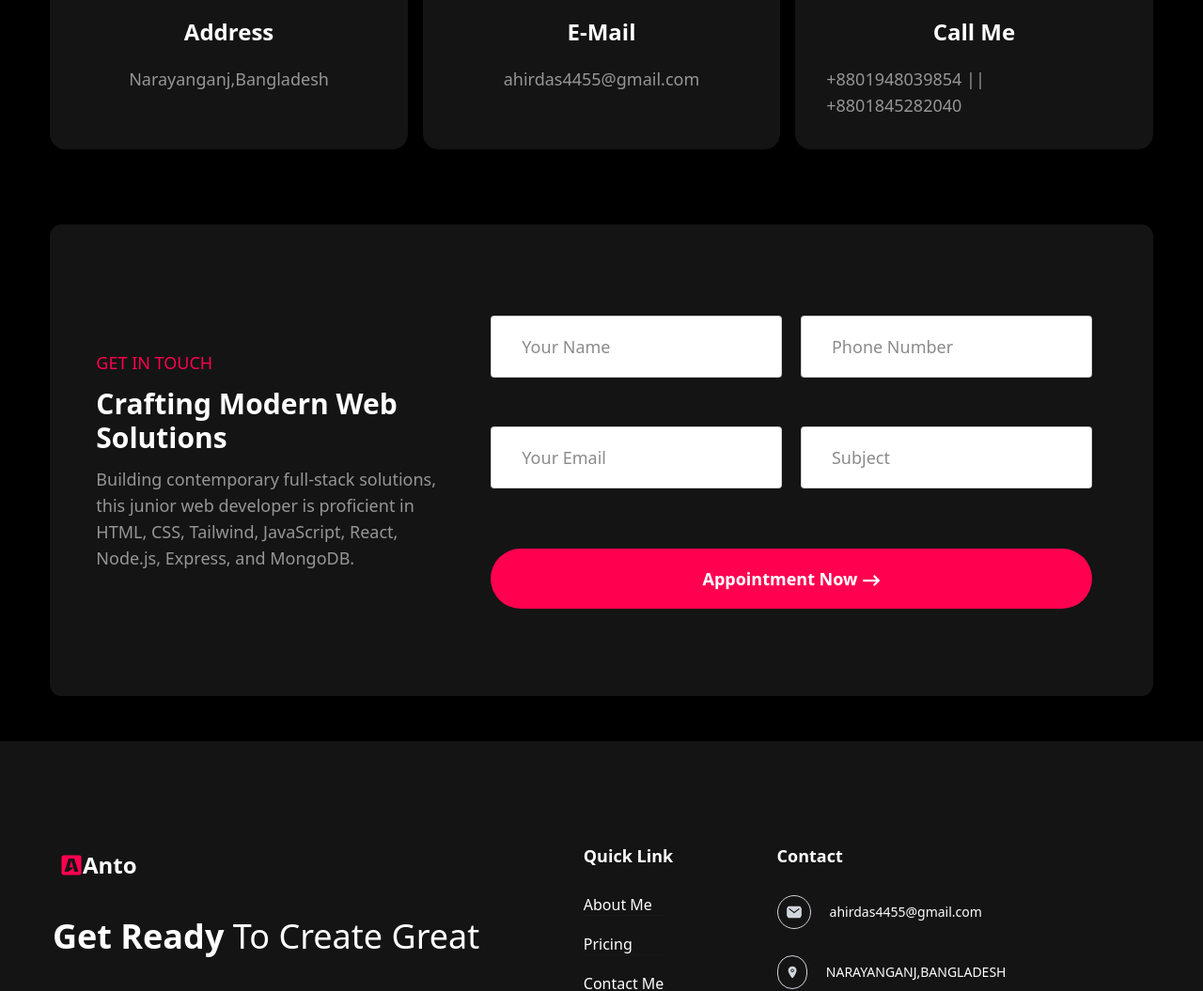
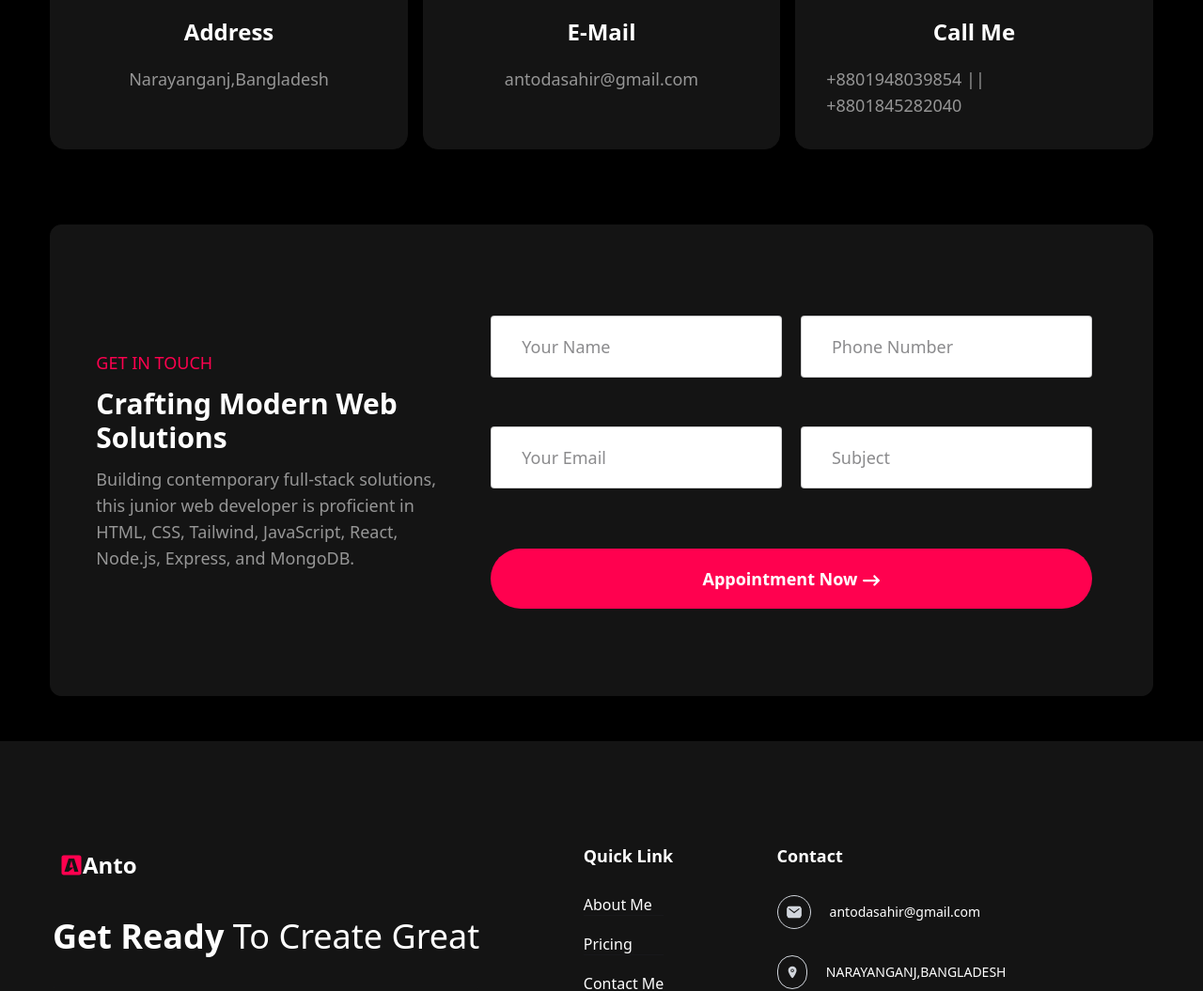
Before and after one commit to anto-das/anto-das-ahir, a React (Vite) app: page /contact in a window 1280 px wide. Shown: the part 507-1562 px from the top of the page at 94% size. Built offline with nearby package versions, Linux system fonts and the light colour scheme.

Commit message:
added the resume link on portfolio

```diff
--- a/src/Pages/ContactPage.jsx
+++ b/src/Pages/ContactPage.jsx
@@ -17,7 +17,7 @@ const ContactPage = () => {
             <Card
             icon={<HiOutlineMail/>}
             title={'e-mail'}
-            info={'ahirdas4455@gmail.com'}></Card>
+            info={'antodasahir@gmail.com'}></Card>
             <Card
             icon={<IoCall/>}
             title={'call me'}
--- a/src/Shared/Footer.jsx
+++ b/src/Shared/Footer.jsx
@@ -34,7 +34,7 @@ const Footer = () => {
     <h1 className="text-lg text-white font-bold">Contact</h1>
     <div className="flex gap-3 lg:gap-5 items-center">
         <IoMail className='text-4xl  border p-2 rounded-full text-gray-300' />
-      <p className='text-white  text-md hover:border-b-2 hover:border-[#ff014f] transition border-w-full hover:text-[#ff014f] duration-1000'>ahirdas4455@gmail.com</p>
+      <p className='text-white  text-md hover:border-b-2 hover:border-[#ff014f] transition border-w-full hover:text-[#ff014f] duration-1000'>antodasahir@gmail.com</p>
     </div>
     <div className="flex gap-3 lg:gap-5 items-center">
         <IoLocation className='text-4xl  border p-2 rounded-full text-gray-300' />
--- a/src/components/LargeSidebar.jsx
+++ b/src/components/LargeSidebar.jsx
@@ -32,7 +32,7 @@ const LargeSidebar = ({closeDrawer}) => {
             <HiOutlineMail className='text-5xl  border p-2 rounded text-gray-300' />
             <div>
                 <p className='text-[#ff014f] text-md uppercase font-bold'>mail me</p>
-                <p className='text-white text-xl'>ahirdas4455@gmail.com</p>
+                <p className='text-white text-xl'>antodasahir@gmail.com</p>
             </div>
         </div>
         <div className='flex items-center gap-6'>
```
